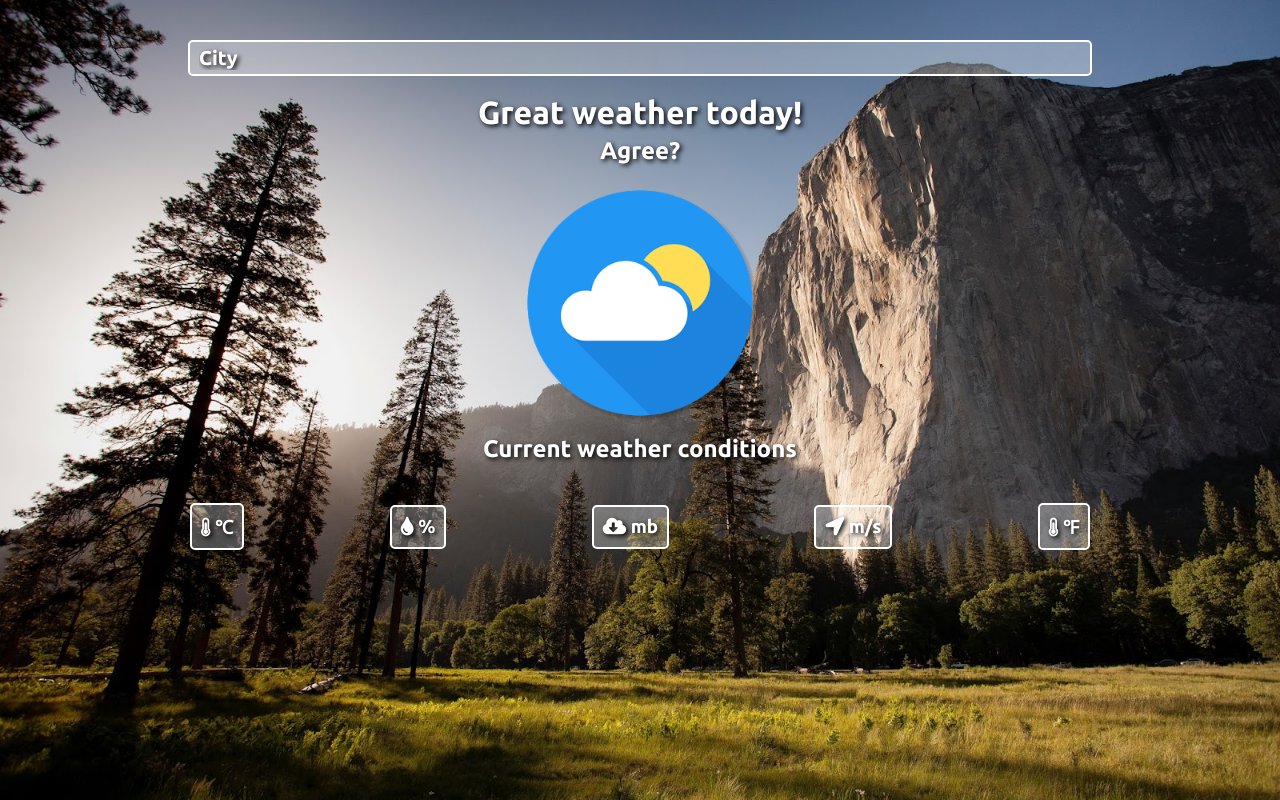
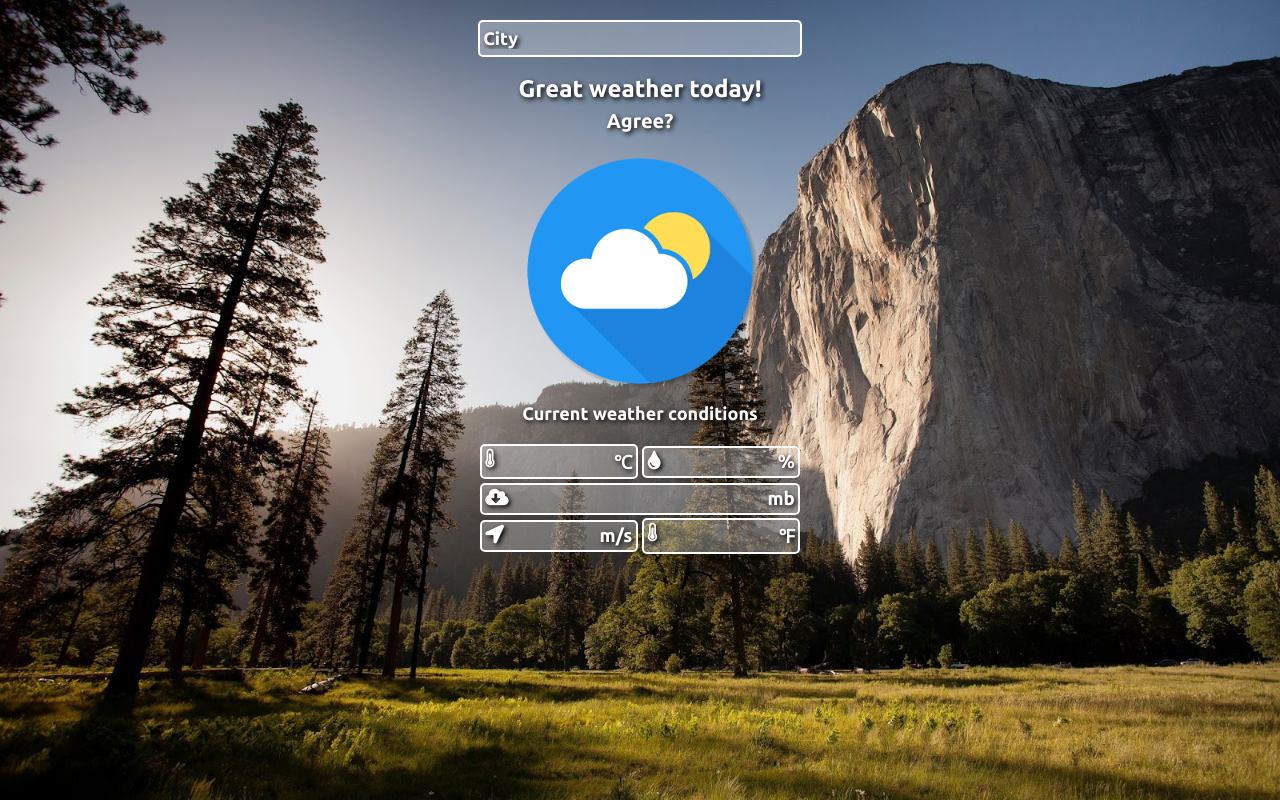
Before and after one commit to BegovicNikola/WeatherApp, a plain HTML site: page index.html in a window 1280 px wide. Drawn offline with Linux system fonts and the light colour scheme.

Commit message:
Small edit

```diff
--- a/css/style.css
+++ b/css/style.css
@@ -19,8 +19,8 @@ body {
 /* CONTAINER START */
 
 #container {
-  width: 900px;
-  margin: 40px auto;
+  width: 320px;
+  margin: 20px auto;
   display: flex;
   flex-flow: column;
   justify-content: flex-start;
@@ -33,15 +33,19 @@ body {
 
 #enter {
   width: 98%;
-  height: 20px;
   padding: 6px 1%;
-  font-size: 20px;
+  font-size: 18px;
   background-color: rgba(255, 255, 255, 0.3);
   border-radius: 5px;
   border: 2px solid #fff;
   outline: none;
   font-weight: bold;
   transition: 0.8s;
+}
+
+#enter:hover {
+  background-color: rgba(255, 255, 255, 0.4);
+  box-shadow: 5px 5px 12px #000;
 }
 
 #enter:focus {
@@ -59,14 +63,17 @@ body {
 
 #city {
   margin-top: 18px;
+  font-size: 24px;
 }
 
 #country {
   margin-top: 6px;
+  font-size: 20px;
 }
 
 #condition {
   margin-top: 12px;
+  font-size: 18px;
 }
 
 /* CITY AND COUNTRY END */
@@ -89,18 +96,33 @@ body {
 /* FEEL START */
 
 #feel {
-  margin-top: 40px;
+  margin-top: 20px;
   width: 100%;
   display: flex;
   justify-content: space-between;
   align-items: center;
+  flex-wrap: wrap;
 }
 
 .feeld {
+  width: 46%;
   border: 2px solid #fff;
+  margin-bottom: 1%;
   padding: 1%;
   border-radius: 5px;
   background-color: rgba(255, 255, 255, 0.3);
+  transition: 0.4s;
+  display: flex;
+  justify-content: space-between;
+}
+
+.feeld:hover {
+  cursor: pointer;
+  box-shadow: 5px 5px 12px #000;
+}
+
+.mid {
+  width: 98%;
 }
 
 /* FEEL END */
--- a/index.html
+++ b/index.html
@@ -32,7 +32,7 @@
       <h3 id="humid" class="feeld">
         <!-- Inserts humidity --><i class="fas fa-tint"></i> &percnt;
       </h3>
-      <h3 id="press" class="feeld">
+      <h3 id="press" class="feeld mid">
         <!-- Inserts pressure --><i class="fas fa-cloud-download-alt"></i> mb
       </h3>
       <h3 id="wind" class="feeld">
--- a/js/main.js
+++ b/js/main.js
@@ -21,15 +21,15 @@ function loadWeather(){
       // Description of conditions
       document.getElementById("condition").innerHTML = weather.query.results.channel.item.condition.text;
       // Temperature converted from F to C and displayed
-      document.getElementById("tempc").innerHTML = '<i class="fas fa-thermometer-three-quarters"></i> ' + Math.round((Number(weather.query.results.channel.item.condition.temp) - 32) * 5 / 9) + "&#8451;";
+      document.getElementById("tempc").innerHTML = '<i class="fas fa-thermometer-three-quarters"></i> ' + Math.round((Number(weather.query.results.channel.item.condition.temp) - 32) * 5 / 9) + " &#8451;";
       // Temperature in F
-      document.getElementById("tempf").innerHTML = '<i class="fas fa-thermometer-three-quarters"></i> ' + weather.query.results.channel.item.condition.temp + "&#8457;";
+      document.getElementById("tempf").innerHTML = '<i class="fas fa-thermometer-three-quarters"></i> ' + weather.query.results.channel.item.condition.temp + " &#8457;";
       // Wind speed from mph to mps
-      document.getElementById("wind").innerHTML = '<i class="fas fa-location-arrow"></i> ' + Math.round(Number(weather.query.results.channel.wind.speed)*0.44704) + "m/s";
+      document.getElementById("wind").innerHTML = '<i class="fas fa-location-arrow"></i> ' + Math.round(Number(weather.query.results.channel.wind.speed)*0.44704) + " m/s";
       // Atmospheric pressure in mBar
-      document.getElementById("press").innerHTML = '<i class="fas fa-cloud-download-alt"></i> ' + Math.round(Number(weather.query.results.channel.atmosphere.pressure)) + "mb";
+      document.getElementById("press").innerHTML = '<i class="fas fa-cloud-download-alt"></i> ' + weather.query.results.channel.atmosphere.pressure + " mb";
       // Humidity in percent
-      document.getElementById("humid").innerHTML = '<i class="fas fa-tint"></i> ' + weather.query.results.channel.atmosphere.humidity + "&percnt;";
+      document.getElementById("humid").innerHTML = '<i class="fas fa-tint"></i> ' + weather.query.results.channel.atmosphere.humidity + " &percnt;";
       /* ADD ALL THE MISSING CONDITIONS IN RELATED CASES */
       if(condition == 0 || condition == 1 || condition == 2 /*HURRICANES*/){
         document.getElementById('image').innerHTML = '<img src="img/cloudy.png"/>';
```
